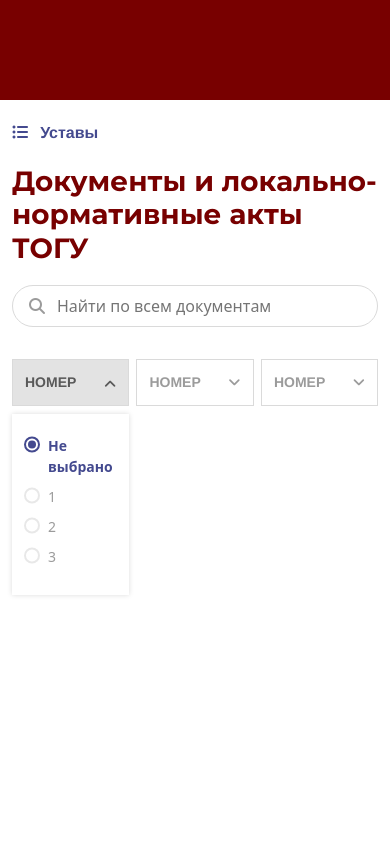
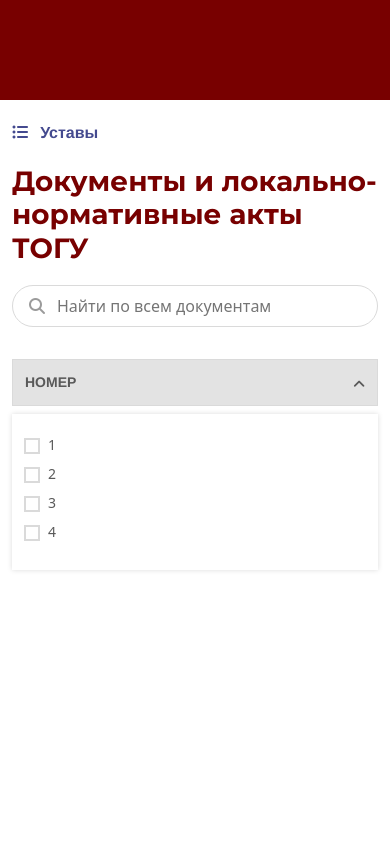
Before and after one commit to froggye/documents, a plain HTML site: page index.html in a window 390 px wide. Both pictures are taken after a click on the button "НОМЕР". Shown: the top 844 px of the page. Drawn offline with Linux system fonts and the light colour scheme; a web font is replaced by a local one.

Commit message:
Filter radio and checkbox lists js

```diff
--- a/css/style.css
+++ b/css/style.css
@@ -313,6 +313,18 @@
     max-width: 32%;
 }
 
+@media (max-width: 786px) {
+    .dropdown--container {
+        max-width: 49%;
+    }
+}
+
+@media (max-width: 450px) {
+    .dropdown--container {
+        max-width: 100%;
+    }
+}
+
 .dropdown--button {
     width: 100%;
     background: transparent;
@@ -386,20 +398,36 @@
     transition: all 200ms ease;
 }
 
+@media (max-width: 786px) {
+    .dropdown--list {
+        max-width: 49%;
+    }
+}
+
+@media (max-width: 450px) {
+    .dropdown--list {
+        max-width: 100%;
+    }
+}
+
 .dropdown--list.visible {
     opacity: 1;
     visibility: visible;
 }
 
-.dropdown--list-item {
+.dropdown--list-item{
     margin: 0 0 8px 0;
-    padding: 0 0 0 24px;
+
     cursor: pointer;
     color: #595959;
-    opacity: 60%;
+    /*opacity: 60%;*/
 }
 
-.dropdown--list-item::before {
+.dropdown--list-single .dropdown--list-item {
+    padding: 0 0 0 24px;
+}
+
+.dropdown--list-single .dropdown--list-item::before {
     content: url("../img/svg/r-empty.svg");
     width: 0;
     height: 16px;
@@ -411,13 +439,66 @@
     left: -24px;
 }
 
-.dropdown--list-item.active {
+.dropdown--list-chb .dropdown--list-item label {
+    position: relative;
+    padding-left: 24px;
+    cursor: pointer;
+    -webkit-user-select: none;
+    -moz-user-select: none;
+    -ms-user-select: none;
+    user-select: none;
+
+    width: 100%;
+}
+
+.dropdown--list-chb .dropdown--list-item input[type="checkbox"] {
+    position: absolute;
+    opacity: 0;
+    cursor: pointer;
+    height: 0;
+    width: 0;
+}
+
+.dropdown--list-chb .dropdown--list-item .checkbox--mark {
+    position: absolute;
+    top: 4px;
+    left: 0;
+    height: 16px;
+    width: 16px;
+    background-color: transparent;
+    border: 2px solid #DADADA;
+}
+
+.dropdown--list-chb .dropdown--list-item input[type="checkbox"]:checked ~ .checkbox--mark {
+    background-color: #444A8F;
+    border: 2px solid #444A8F;
+}
+
+.dropdown--list-chb .dropdown--list-item .checkbox--mark:after {
+    content: "";
+    position: absolute;
+    display: none;
+}
+
+.dropdown--list-chb .dropdown--list-item input[type="checkbox"]:checked ~ .checkbox--mark:after {
+    display: block;
+
+    left: 4px;
+    top: 0;
+    width: 5px;
+    height: 10px;
+    border: solid white;
+    border-width: 0 2px 2px 0;
+    transform: rotate(45deg);
+}
+
+.dropdown--list-item.active{
     color: #444A8F;
     opacity: 100%;
     font-weight: 700;
 }
 
-.dropdown--list-item.active::before {
+.dropdown--list-single .dropdown--list-item.active::before {
     content: url("../img/svg/r-active.svg");
 }
 
--- a/index.html
+++ b/index.html
@@ -29,7 +29,7 @@
     <link rel="stylesheet" href="css/mainNew.css">
 
     <link rel="stylesheet" href="css/bootstrap/bootstrap.css">
-    <script src="js/bootstrap/bootstrap.bundle.js"></script>
+    <script src="js/bootstrap/bootstrap.bundle.js" async></script>
 
 <!--    <link rel="stylesheet" href="css/font-awesome/font-awesome.css">-->
 <!--    <link rel="stylesheet" href="css/font-awesome/font-awesome.min.css">-->
@@ -119,12 +119,58 @@
 
             <section class="document-filters">
                 <div class="dropdown">
-                    <div class="dropdown--container">
+                    <div class="dropdown--container dropdown-checkbox">
                         <button type="button" class="dropdown--button">
                             <span>Номер</span>
                             <i class="fa fa-angle-down"></i>
                         </button>
-                        <ul class="dropdown--list">
+                        <ul class="dropdown--list dropdown--list-chb">
+                            <li class="dropdown--list-item">
+                                <label for="i-1">1
+                                    <input type="checkbox" id="i-1" name="i-1">
+                                    <span class="checkbox--mark"></span>
+                                </label>
+                            </li>
+                            <li class="dropdown--list-item">
+                                <label for="i-2">2
+                                    <input type="checkbox" id="i-2" name="i-2">
+                                    <span class="checkbox--mark"></span>
+                                </label>
+                            </li>
+                            <li class="dropdown--list-item">
+                            <label for="i-3">3
+                                <input type="checkbox" id="i-3" name="i-3">
+                                <span class="checkbox--mark"></span>
+                            </label>
+                            </li>
+                            <li class="dropdown--list-item">
+                            <label for="i-4">4
+                                <input type="checkbox" id="i-4" name="i-4">
+                                <span class="checkbox--mark"></span>
+                            </label>
+                            </li>
+                        </ul>
+                    </div>
+
+                    <div class="dropdown--container dropdown-single">
+                        <button type="button" class="dropdown--button">
+                            <span>Тема</span>
+                            <i class="fa fa-angle-down"></i>
+                        </button>
+                        <ul class="dropdown--list dropdown--list-single">
+                            <li class="dropdown--list-item active" data-value="Не выбрано">Не выбрано</li>
+                            <li class="dropdown--list-item" data-value="1">1</li>
+                            <li class="dropdown--list-item" data-value="2">2</li>
+                            <li class="dropdown--list-item" data-value="3">3</li>
+                        </ul>
+                        <input type="text" name="select-category" value="" class="dropdown--input-hidden">
+                    </div>
+                    <div class="dropdown--container dropdown-single">
+                        <button type="button" class="dropdown--button">
+                            <span>Дата</span>
+                            <i class="fa fa-angle-down"></i>
+                        </button>
+                        <ul class="dropdown--list dropdown--list-single">
                             <li class="dropdown--list-item active" data-value="Не выбрано">Не выбрано</li>
                             <li class="dropdown--list-item" data-value="1">1</li>
                             <li class="dropdown--list-item" data-value="2">2</li>
@@ -133,45 +179,6 @@
                         <input type="text" name="select-category" value="" class="dropdown--input-hidden">
                     </div>
 
-                    <div class="dropdown--container">
-                        <button type="button" class="dropdown--button">
-                            <span>Номер</span>
-                            <i class="fa fa-angle-down"></i>
-                        </button>
-                        <ul class="dropdown--list">
-                            <li class="dropdown--list-item active" data-value="Не выбрано">Не выбрано</li>
-                            <li class="dropdown--list-item" data-value="1">1</li>
-                            <li class="dropdown--list-item" data-value="2">2</li>
-                            <li class="dropdown--list-item" data-value="3">3</li>
-                        </ul>
-                        <input type="text" name="select-category" value="" class="dropdown--input-hidden">
-                    </div>
-                    <div class="dropdown--container">
-                        <button type="button" class="dropdown--button">
-                            <span>Номер</span>
-                            <i class="fa fa-angle-down"></i>
-                        </button>
-                        <ul class="dropdown--list">
-                            <li class="dropdown--list-item active" data-value="Не выбрано">Не выбрано</li>
-                            <li class="dropdown--list-item" data-value="1">1</li>
-                            <li class="dropdown--list-item" data-value="2">2</li>
-                            <li class="dropdown--list-item" data-value="3">3</li>
-                        </ul>
-                        <input type="text" name="select-category" value="" class="dropdown--input-hidden">
-                    </div>
-                    <div class="dropdown--container">
-                        <button type="button" class="dropdown--button">
-                            <span>Номер</span>
-                            <i class="fa fa-angle-down"></i>
-                        </button>
-                        <ul class="dropdown--list">
-                            <li class="dropdown--list-item active" data-value="Не выбрано">Не выбрано</li>
-                            <li class="dropdown--list-item" data-value="1">1</li>
-                            <li class="dropdown--list-item" data-value="2">2</li>
-                            <li class="dropdown--list-item" data-value="3">3</li>
-                        </ul>
-                        <input type="text" name="select-category" value="" class="dropdown--input-hidden">
-                    </div>
                 </div>
             </section>
 
@@ -231,53 +238,37 @@
     });
 </script>
 
+<script type="text/javascript" src="js/document-filters.js"></script>
+
 <script>
-    /* Фильтры */
+    $(document).ready(function () {
+        var container = $(".dropdown--button");
+        var list = $(".dropdown--list");
 
-    document.querySelectorAll('.dropdown--container').forEach(function (dropdownWrapper) {
-        const dropdownBtn = dropdownWrapper.querySelector('.dropdown--button');
-        const dropdownList = dropdownWrapper.querySelector('.dropdown--list');
-        const dropdownItems = dropdownWrapper.querySelectorAll('.dropdown--list-item');
-        const dropdownInput = dropdownWrapper.querySelector('.dropdown--input-hidden');
-
-        dropdownBtn.addEventListener('click', function () {
-            this.classList.toggle('active');
-            dropdownList.classList.toggle('visible');
+        // нажатие по другому фильтру (оставить только один активный)
+        container.click(function() {
+            if ($(this).hasClass('active')){
+                container.removeClass('active');
+                list.removeClass('visible');
+                $(this).addClass('active');
+                $(this).closest('.dropdown--container').find(list).addClass('visible');
+            }
         });
 
-        dropdownItems.forEach(function (listItem) {
-            listItem.addEventListener('click', function (e) {
-                dropdownItems.forEach(function (el) {
-                    el.classList.remove('active');
-                })
-                e.target.classList.add('active');
-                if (this.dataset.value === "Не выбрано") dropdownBtn.classList.remove('has-filters');
-                else dropdownBtn.classList.add('has-filters');
-                dropdownInput.value = this.dataset.value;
+        // нажатие вне фильтра
+        $(document).mouseup(function(e)
+        {
+            // if the target of the click isn't the container nor a descendant of the container
+            if (!container.is(e.target) && container.has(e.target).length === 0
+            && !list.is(e.target) && list.has(e.target).length === 0)
+            {
+                list.removeClass('visible');
+                container.removeClass('active');
+            }
+        });
 
-                // dropdownBtn.classList.remove('active');
-                // dropdownList.classList.remove('visible');
-            })
-        })
 
-        // document.addEventListener('click', function (e) {
-        //     if (e.target !== dropdownBtn) {
-        //         dropdownBtn.classList.remove('active');
-        //         dropdownList.classList.remove('visible');
-        //     }
-        // })
-
-        // $(document).mouseup(function(e)
-        // {
-        //     var container = $("YOUR CONTAINER SELECTOR");
-        //
-        //     // if the target of the click isn't the container nor a descendant of the container
-        //     if (!container.is(e.target) && container.has(e.target).length === 0)
-        //     {
-        //         container.hide();
-        //     }
-        // });
-    })
+    });
 </script>
 
 </body>
--- /dev/null
+++ b/js/document-filters.js
@@ -0,0 +1,78 @@
+/* Фильтры */
+
+/* Единственный выбор */
+document.querySelectorAll('.dropdown-single').forEach(function (dropdownWrapper) {
+    const dropdownBtn = dropdownWrapper.querySelector('.dropdown--button');
+    const dropdownList = dropdownWrapper.querySelector('.dropdown--list');
+    const dropdownItems = dropdownWrapper.querySelectorAll('.dropdown--list-item');
+    const dropdownInput = dropdownWrapper.querySelector('.dropdown--input-hidden');
+
+    // открыть-закрыть выпадающее меню
+    dropdownBtn.addEventListener('click', function () {
+        this.classList.toggle('active');
+        dropdownList.classList.toggle('visible');
+    });
+
+    dropdownItems.forEach(function (listItem) {
+        listItem.addEventListener('click', function (e) {
+            // выделить нажатый вариант
+            dropdownItems.forEach(function (el) {
+                el.classList.remove('active');
+            })
+            e.target.classList.add('active');
+            if (this.dataset.value === "Не выбрано") dropdownBtn.classList.remove('has-filters');
+            else dropdownBtn.classList.add('has-filters');
+            dropdownInput.value = this.dataset.value;
+
+            // dropdownBtn.classList.remove('active');
+            // dropdownList.classList.remove('visible');
+        });
+    });
+
+});
+
+document.querySelectorAll('.dropdown-checkbox').forEach(function (dropdownWrapper) {
+    const dropdownBtn = dropdownWrapper.querySelector('.dropdown--button');
+    const dropdownList = dropdownWrapper.querySelector('.dropdown--list');
+    const dropdownItems = dropdownWrapper.querySelectorAll('.dropdown--list-item');
+
+    // открыть-закрыть выпадающее меню
+    dropdownBtn.addEventListener('click', function () {
+        this.classList.toggle('active');
+        dropdownList.classList.toggle('visible');
+    });
+
+    dropdownItems.forEach(function (listItem) {
+        listItem.addEventListener('click', function (e) {
+
+            // выделить нажатый вариант
+            // e.target.parentNode.classList.toggle('active');
+            if (e.target.checked) {
+                e.target.closest('li').classList.add('active');
+            }
+            else {
+                e.target.closest('li').classList.remove('active');
+            }
+
+            // выделить фильтр если есть выбранные варианты
+            let selected = false;
+
+            dropdownItems.forEach(function (el) {
+                let checkbox = el.querySelector('input[type="checkbox"]');
+                if (checkbox.checked) {
+                    selected = true;
+                }
+            });
+
+            if (selected){
+                dropdownBtn.classList.add('has-filters');
+            } else {
+                dropdownBtn.classList.remove('has-filters');
+            }
+
+            // dropdownBtn.classList.remove('active');
+            // dropdownList.classList.remove('visible');
+        });
+    });
+
+});
```
